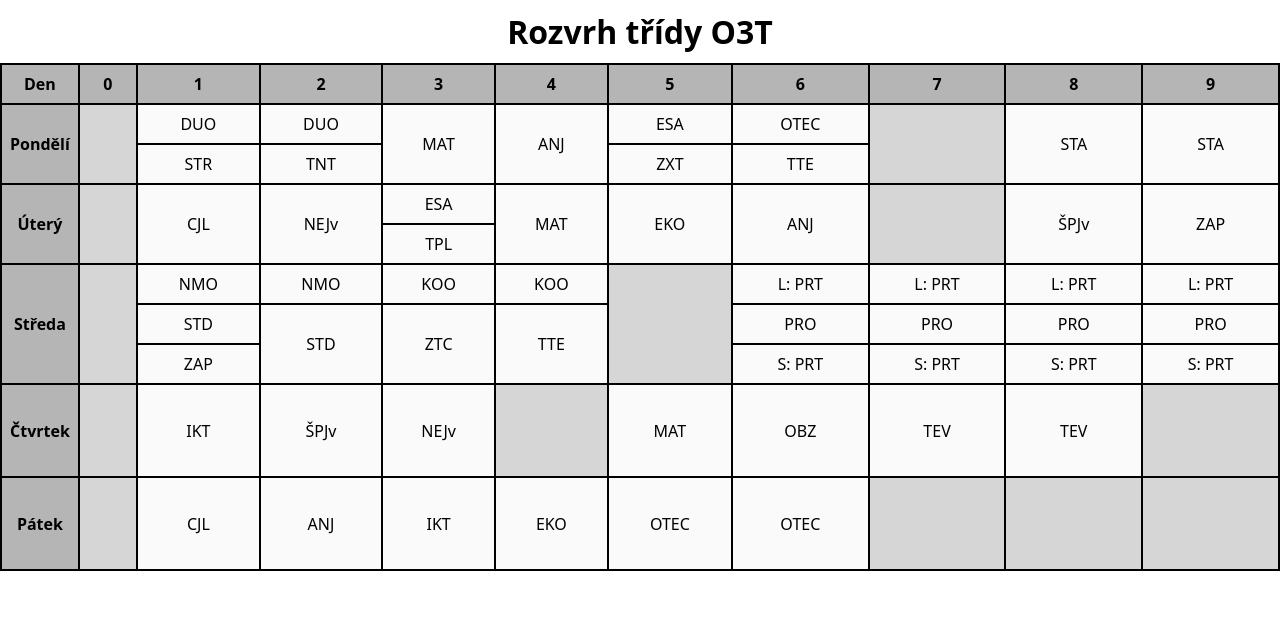
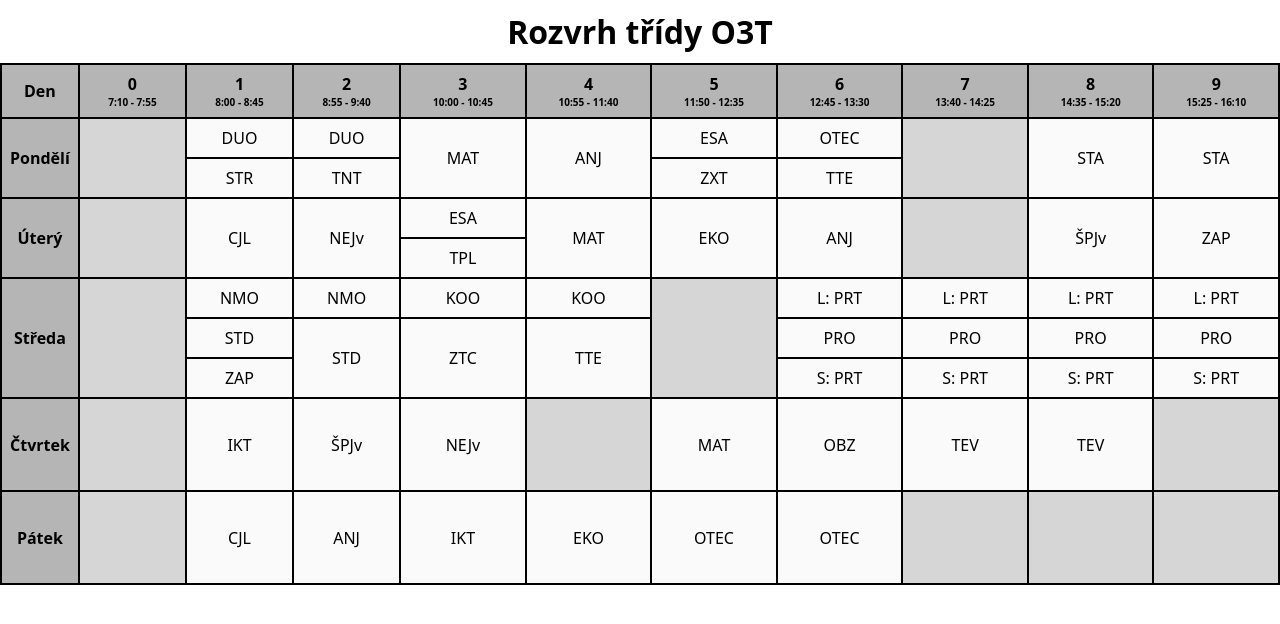
Before and after one commit to pslib-cz/2023-p2a-web-html-table-rozvrh-steveruu, a plain HTML site: page index.html in a window 1280 px wide. Drawn offline with Linux system fonts and the light colour scheme.

Commit message:
v podstate hotovo

```diff
--- a/css/main.css
+++ b/css/main.css
@@ -40,3 +40,8 @@ th {
 caption {
     margin: 10px;
 }
+
+span {
+    display: block;
+    font-size: 10px;
+}
--- a/index.html
+++ b/index.html
@@ -22,16 +22,16 @@
         <thead>
             <tr>
                 <th>Den</th>
-                <th>0</th>
-                <th>1</th>
-                <th>2</th>
-                <th>3</th>
-                <th>4</th>
-                <th>5</th>
-                <th>6</th>
-                <th>7</th>
-                <th>8</th>
-                <th>9</th>
+                <th>0 <span>7:10 - 7:55</span></th>
+                <th>1 <span>8:00 - 8:45</span></th>
+                <th>2 <span>8:55 - 9:40</span></th>
+                <th>3 <span>10:00 - 10:45</span></th>
+                <th>4 <span>10:55 - 11:40</span></th>
+                <th>5 <span>11:50 - 12:35</span></th>
+                <th>6 <span>12:45 - 13:30</span></th>
+                <th>7 <span>13:40 - 14:25</span></th>
+                <th>8 <span>14:35 - 15:20</span></th>
+                <th>9 <span>15:25 - 16:10</span></th>
             </tr>
         </thead>
 
```
